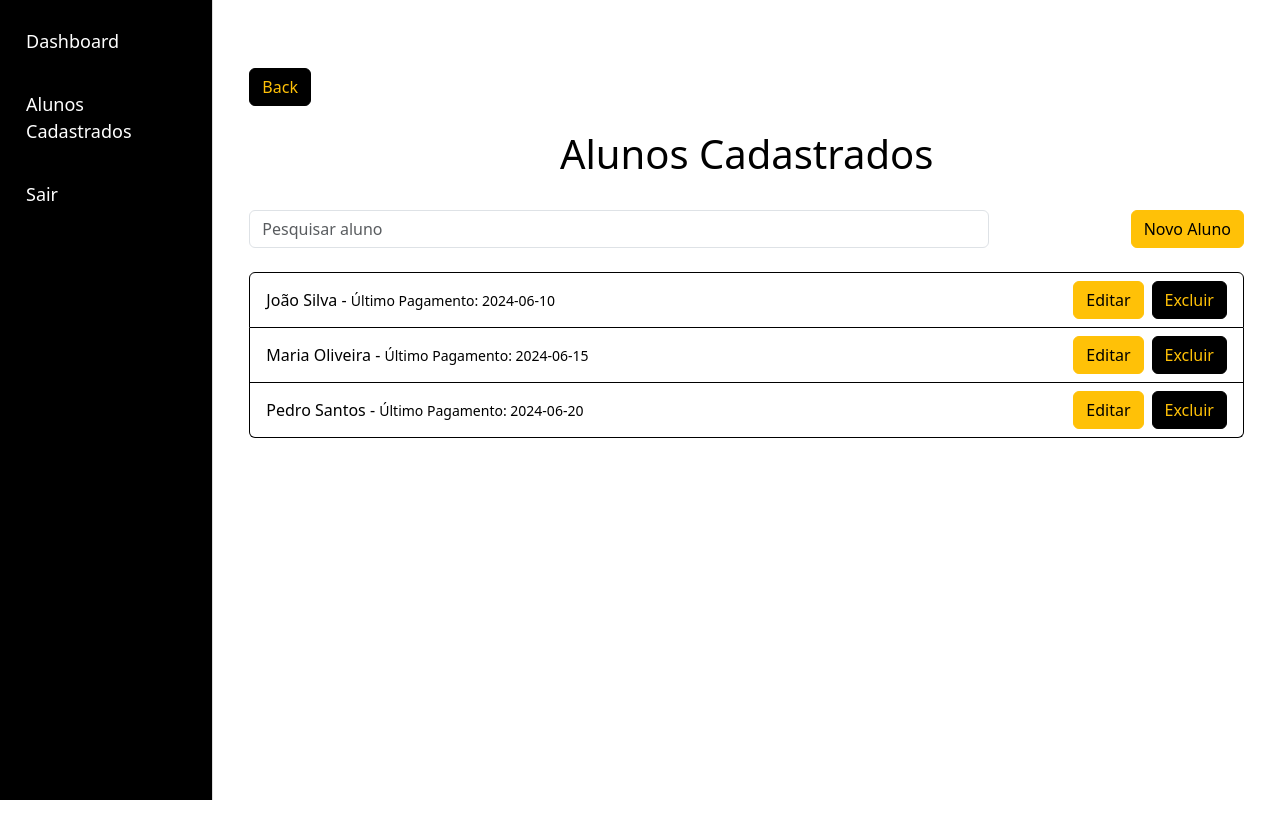
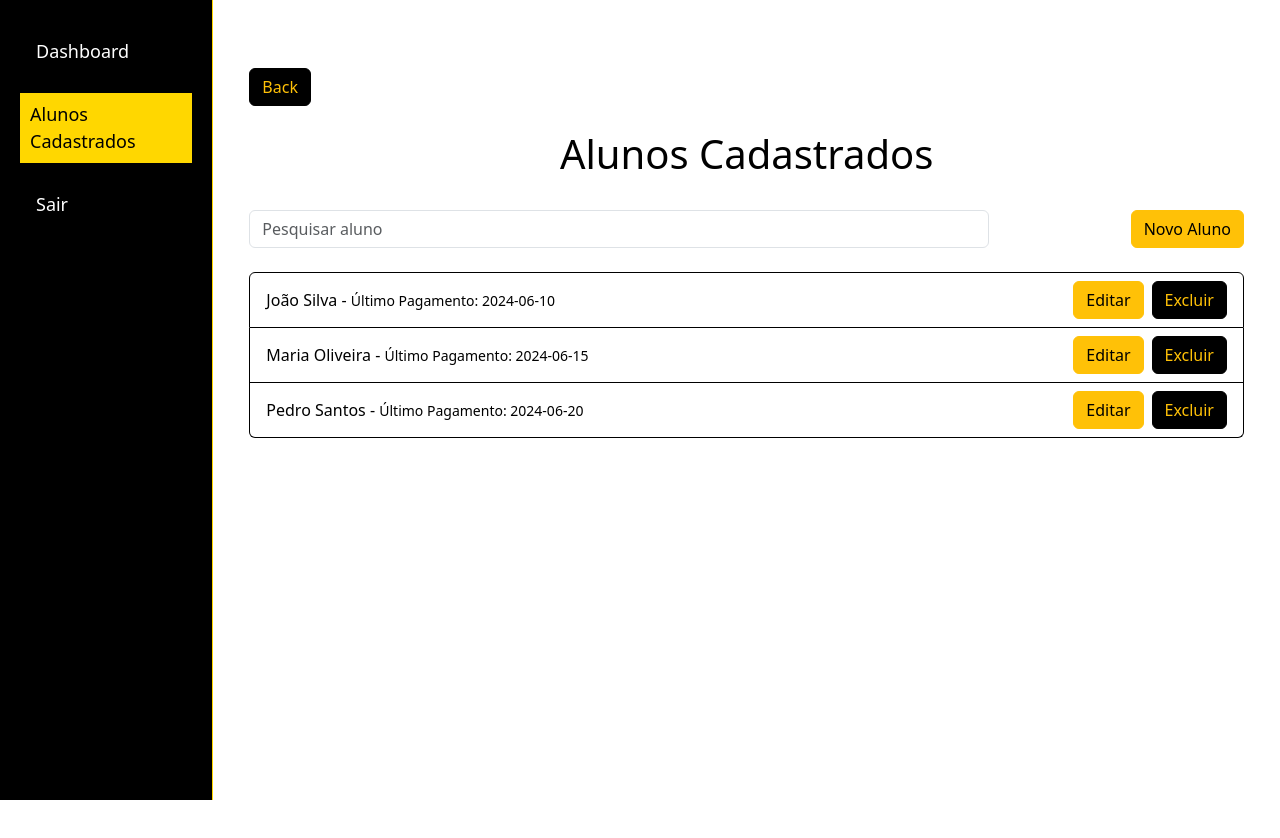
Before and after one commit to jotafreitas/AkademiaDoCorpo, a React (Vite) app in the folder DesktopProject/AkademiaDesktop/src/renderer/: page /alunosCadastrados in a window 1280 px wide. Shown: the top 838 px of the page. Built offline with nearby package versions, Linux system fonts and the light colour scheme.

Commit message:
opa agora sim

```diff
--- a/DesktopProject/AkademiaDesktop/src/renderer/src/Pages/SideBar/SideBar.jsx
+++ b/DesktopProject/AkademiaDesktop/src/renderer/src/Pages/SideBar/SideBar.jsx
@@ -1,15 +1,35 @@
 import React from 'react';
-import { Link } from 'react-router-dom';
+import { Link, useLocation } from 'react-router-dom';
 import { Nav } from 'react-bootstrap';
-import "../../Pages/SideBar/style.css"
+import 'bootstrap/dist/css/bootstrap.min.css';
+import './SideBar.css';
 
 const Sidebar = () => {
+    const location = useLocation();
+
     return (
-        <Nav className="flex-column sidebar" style={{ height: '100vh', borderRight: '1px solid #ddd', padding: '10px' }}>
-            <Nav.Link as={Link} to="/homeAdm" className="sidebar-link">Dashboard</Nav.Link>
-            <Nav.Link as={Link} to="/alunosCadastrados" className="sidebar-link">Alunos Cadastrados</Nav.Link>
-            <Nav.Link as={Link} to="/" className="sidebar-link" >Sair</Nav.Link>
-
+        <Nav className="flex-column sidebar">
+            <Nav.Link
+                as={Link}
+                to="/homeAdm"
+                className={`sidebar-link ${location.pathname === '/homeAdm' ? 'active' : ''}`}
+            >
+                Dashboard
+            </Nav.Link>
+            <Nav.Link
+                as={Link}
+                to="/alunosCadastrados"
+                className={`sidebar-link ${location.pathname === '/alunosCadastrados' ? 'active' : ''}`}
+            >
+                Alunos Cadastrados
+            </Nav.Link>
+            <Nav.Link
+                as={Link}
+                to="/"
+                className={`sidebar-link ${location.pathname === '/' ? 'active' : ''}`}
+            >
+                Sair
+            </Nav.Link>
         </Nav>
     );
 };
```
Also changed, not shown: DesktopProject/AkademiaDesktop/src/renderer/src/Pages/SideBar/SideBar.css (line endings or trailing spaces).
